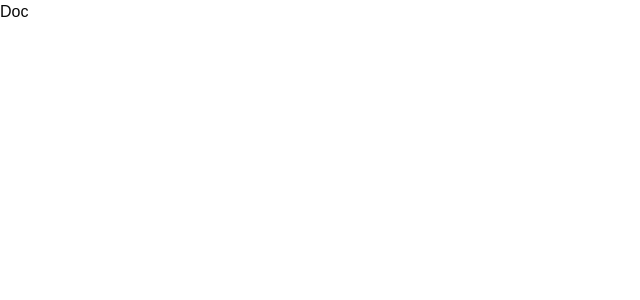
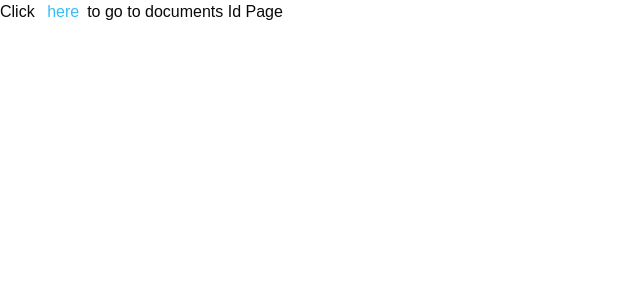
Before and after one commit to avangardewashere/gdocs-clone, a Next.js app: page /documents in a window 1280 px wide. Shown: the top 300 px of the page, without its empty margins (0-640 px from the left). Built offline with nearby package versions, Linux system fonts and the light colour scheme.

Commit message:
add/link-documents

```diff
--- a/src/app/documents/layout.tsx
+++ /dev/null
@@ -1,9 +0,0 @@
-interface DOcumentsLayoutProps {
-  children: React.ReactNode;
-}
-
-const DocumentsLayout = ({ children }: DOcumentsLayoutProps) => {
-  return <div>Doc{children}</div>;
-};
-
-export default DocumentsLayout
--- a/src/app/documents/page.tsx
+++ b/src/app/documents/page.tsx
@@ -1,11 +1,18 @@
-import React from 'react'
+import Link from "next/link";
+import React from "react";
 
 const DocumentsPage = () => {
   return (
     <div>
+      Click{" "}
+      <Link href="/documents/test" className="mx-2 text-sky-400">
 
+        here
+      </Link>
+
+      to go to documents Id Page
     </div>
-  )
-}
+  );
+};
 
-export default DocumentsPage
+export default DocumentsPage;
```
